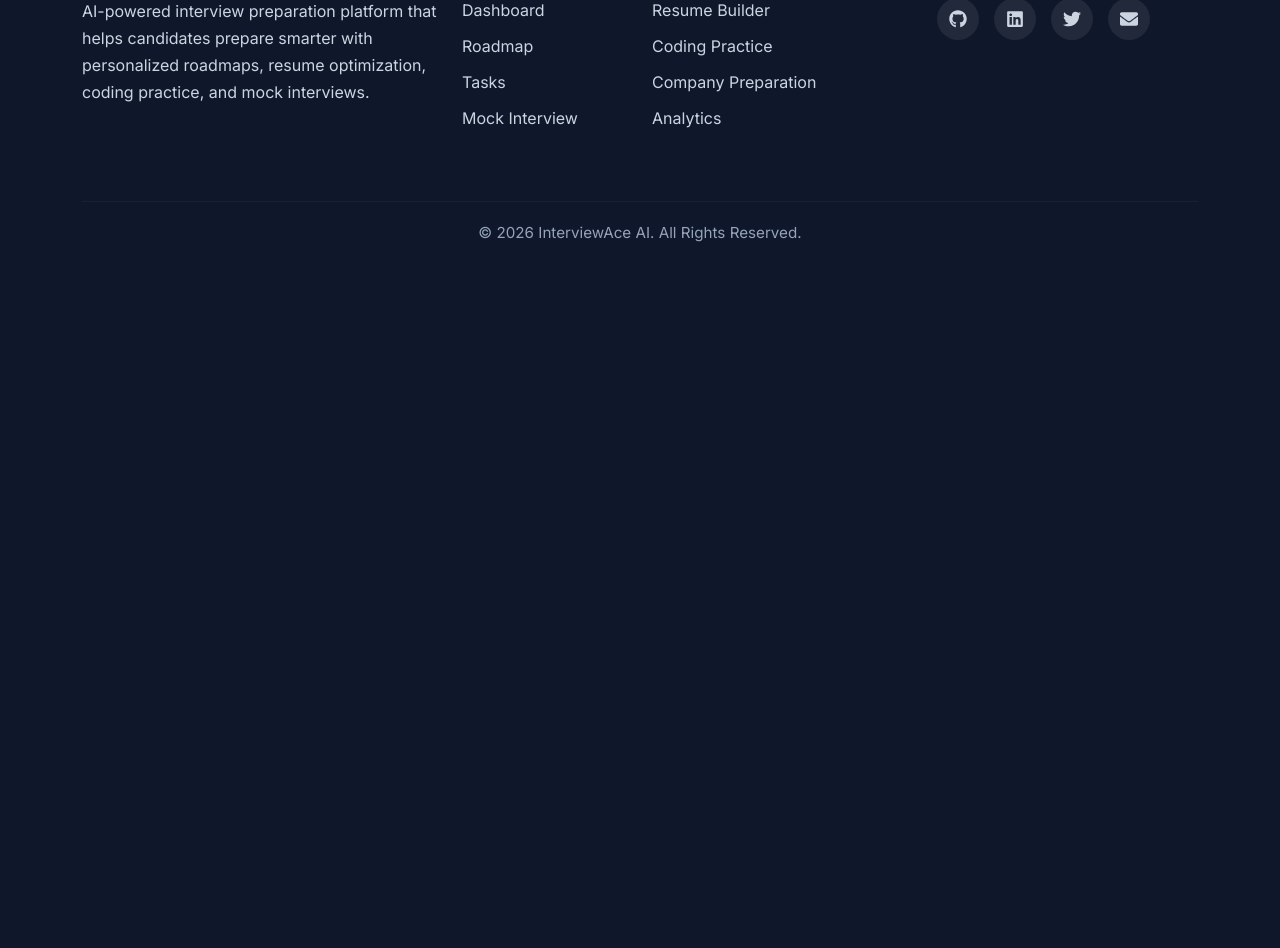
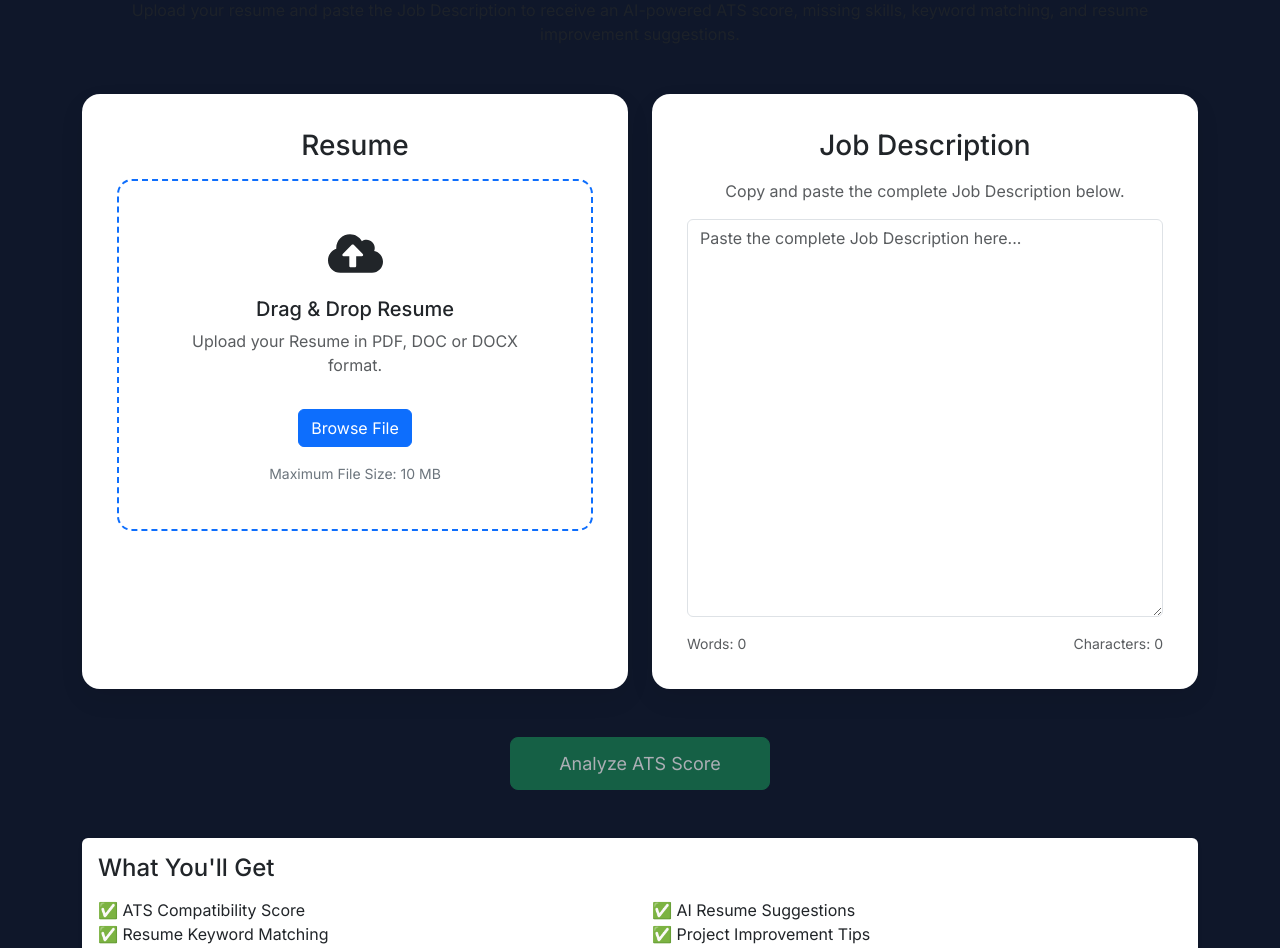
Before and after one commit to Arunitdy/Resume, a React (Vite) app in the folder client/: page / in a window 1280 px wide. Shown: the part 162-1110 px from the top of the page. Before the commit the page ends 800 px from the top, so only its background shows below. Built offline with nearby package versions, Linux system fonts and the light colour scheme.

Commit message:
feat: Implement ResumeAnalyzer page with upload functionality and styling

```diff
--- a/client/src/App.tsx
+++ b/client/src/App.tsx
@@ -1,6 +1,7 @@
 import { useState } from 'react'
 import Navbar from './components/Navbar/Navbar';
 import Footer from './components/Footer/Footer';
+import ResumeAnalyzer from './pages/ResumeAnalyzer/ResumeAnalyzer';
 import './App.css'
 
 function App() {
@@ -9,6 +10,7 @@ function App() {
   return (
     <>
       < Navbar/>
+      < ResumeAnalyzer/>
       < Footer/>
     </>
   )
--- a/client/src/pages/ResumeAnalyzer/ResumeAnalyzer.css
+++ b/client/src/pages/ResumeAnalyzer/ResumeAnalyzer.css
@@ -0,0 +1,65 @@
+.upload-card{
+
+    background:white;
+
+    border-radius:18px;
+
+    padding:35px;
+
+    box-shadow:0 10px 25px rgba(0,0,0,.08);
+
+    text-align:center;
+
+    height:100%;
+
+}
+
+.drop-zone{
+
+    border:2px dashed #0d6efd;
+
+    border-radius:15px;
+
+    padding:45px;
+
+    transition:.3s;
+
+    cursor:pointer;
+
+}
+
+.dragging{
+
+    background:#eaf3ff;
+
+    border-color:#198754;
+
+}
+
+.uploaded-file{
+
+    padding:30px;
+
+}
+
+.upload-card h4{
+
+    margin-bottom:25px;
+
+    font-weight:700;
+
+}
+
+.upload-card p{
+
+    color:gray;
+
+}
+
+.btn-lg{
+
+    padding:12px 35px;
+
+    font-size:18px;
+
+}
--- a/client/src/pages/ResumeAnalyzer/ResumeAnalyzer.tsx
+++ b/client/src/pages/ResumeAnalyzer/ResumeAnalyzer.tsx
@@ -0,0 +1,172 @@
+import { useState } from "react";
+import UploadCard from "./components/UploadCard";
+import "./ResumeAnalyzer.css";
+
+const ResumeAnalyzer = () => {
+  const [resume, setResume] = useState<File | null>(null);
+  const [jobDescription, setJobDescription] = useState("");
+
+  const handleAnalyze = () => {
+    if (!resume) {
+      alert("Please upload your resume.");
+      return;
+    }
+
+    if (jobDescription.trim() === "") {
+      alert("Please paste the Job Description.");
+      return;
+    }
+
+    console.log("Resume:", resume);
+    console.log("Job Description:", jobDescription);
+
+    // TODO:
+    // Call Spring Boot API here
+    //
+    // POST /api/ats/analyze
+    //
+    // Send:
+    // resume
+    // jobDescription
+  };
+
+  return (
+    <div className="container py-5">
+
+      {/* Header */}
+      <div className="text-center mb-5">
+
+        <h1 className="fw-bold">
+          AI Resume ATS Analyzer
+        </h1>
+
+        <p className="text-muted">
+          Upload your resume and paste the Job Description to
+          receive an AI-powered ATS score, missing skills,
+          keyword matching, and resume improvement suggestions.
+        </p>
+
+      </div>
+
+      {/* Upload Section */}
+      <div className="row g-4">
+
+        {/* Resume Upload */}
+        <div className="col-lg-6">
+
+          <UploadCard onFileSelect={setResume} />
+
+        </div>
+
+        {/* Job Description */}
+        <div className="col-lg-6">
+
+          <div className="upload-card h-100">
+
+            <h3 className="mb-3">
+              Job Description
+            </h3>
+
+            <p className="text-muted">
+              Copy and paste the complete Job Description below.
+            </p>
+
+            <textarea
+              className="form-control jd-textarea"
+              rows={16}
+              placeholder="Paste the complete Job Description here..."
+              value={jobDescription}
+              onChange={(e) =>
+                setJobDescription(e.target.value)
+              }
+            />
+
+            <div className="d-flex justify-content-between mt-3">
+
+              <small className="text-muted">
+                Words:{" "}
+                {
+                  jobDescription
+                    .trim()
+                    .split(/\s+/)
+                    .filter(Boolean).length
+                }
+              </small>
+
+              <small className="text-muted">
+                Characters: {jobDescription.length}
+              </small>
+
+            </div>
+
+          </div>
+
+        </div>
+
+      </div>
+
+      {/* Analyze Button */}
+      <div className="text-center mt-5">
+
+        <button
+          className="btn btn-success btn-lg px-5"
+          disabled={!resume || jobDescription.trim() === ""}
+          onClick={handleAnalyze}
+        >
+          Analyze ATS Score
+        </button>
+
+      </div>
+
+      {/* Information Section */}
+      <div className="row mt-5">
+
+        <div className="col-12">
+
+          <div className="card shadow-sm border-0">
+
+            <div className="card-body">
+
+              <h4 className="mb-3">
+                What You'll Get
+              </h4>
+
+              <div className="row">
+
+                <div className="col-md-6">
+
+                  <ul>
+                    <li>✅ ATS Compatibility Score</li>
+                    <li>✅ Resume Keyword Matching</li>
+                    <li>✅ Missing Technical Skills</li>
+                    <li>✅ Resume Formatting Review</li>
+                  </ul>
+
+                </div>
+
+                <div className="col-md-6">
+
+                  <ul>
+                    <li>✅ AI Resume Suggestions</li>
+                    <li>✅ Project Improvement Tips</li>
+                    <li>✅ Resume Optimization Report</li>
+                    <li>✅ Personalized Learning Roadmap</li>
+                  </ul>
+
+                </div>
+
+              </div>
+
+            </div>
+
+          </div>
+
+        </div>
+
+      </div>
+
+    </div>
+  );
+};
+
+export default ResumeAnalyzer;
--- a/client/src/pages/ResumeAnalyzer/components/UploadCard.tsx
+++ b/client/src/pages/ResumeAnalyzer/components/UploadCard.tsx
@@ -0,0 +1,155 @@
+import { useRef, useState } from "react";
+import {
+  FaCloudUploadAlt,
+  FaFilePdf,
+  FaFileWord,
+  FaTrash,
+  FaEye,
+  FaCheckCircle,
+} from "react-icons/fa";
+
+interface UploadCardProps {
+  onFileSelect: (file: File | null) => void;
+}
+
+const UploadCard = ({ onFileSelect }: UploadCardProps) => {
+  const inputRef = useRef<HTMLInputElement>(null);
+
+  const [file, setFile] = useState<File | null>(null);
+  const [dragging, setDragging] = useState(false);
+
+  const handleFile = (selectedFile: File | null) => {
+    if (!selectedFile) return;
+
+    // File validation
+    const allowedTypes = [
+      "application/pdf",
+      "application/msword",
+      "application/vnd.openxmlformats-officedocument.wordprocessingml.document",
+    ];
+
+    if (!allowedTypes.includes(selectedFile.type)) {
+      alert("Only PDF, DOC and DOCX files are allowed.");
+      return;
+    }
+
+    // Max 10 MB
+    if (selectedFile.size > 10 * 1024 * 1024) {
+      alert("Maximum file size is 10 MB.");
+      return;
+    }
+
+    setFile(selectedFile);
+    onFileSelect(selectedFile);
+  };
+
+  const getIcon = () => {
+    if (!file) return <FaCloudUploadAlt size={55} />;
+
+    if (file.type === "application/pdf") {
+      return <FaFilePdf size={55} className="text-danger" />;
+    }
+
+    return <FaFileWord size={55} className="text-primary" />;
+  };
+
+  return (
+    <div className="upload-card">
+
+      <h3 className="mb-3">Resume</h3>
+
+      {!file ? (
+        <div
+          className={`drop-zone ${dragging ? "dragging" : ""}`}
+          onDragOver={(e) => {
+            e.preventDefault();
+            setDragging(true);
+          }}
+          onDragLeave={() => setDragging(false)}
+          onDrop={(e) => {
+            e.preventDefault();
+            setDragging(false);
+
+            if (e.dataTransfer.files.length > 0) {
+              handleFile(e.dataTransfer.files[0]);
+            }
+          }}
+        >
+          {getIcon()}
+
+          <h5 className="mt-3">Drag & Drop Resume</h5>
+
+          <p className="text-muted">
+            Upload your Resume in PDF, DOC or DOCX format.
+          </p>
+
+          <button
+            className="btn btn-primary mt-3"
+            onClick={() => inputRef.current?.click()}
+          >
+            Browse File
+          </button>
+
+          <input
+            hidden
+            ref={inputRef}
+            type="file"
+            accept=".pdf,.doc,.docx"
+            onChange={(e) =>
+              handleFile(e.target.files ? e.target.files[0] : null)
+            }
+          />
+
+          <small className="d-block mt-3 text-secondary">
+            Maximum File Size: 10 MB
+          </small>
+        </div>
+      ) : (
+        <div className="uploaded-file">
+
+          {getIcon()}
+
+          <h5 className="mt-3">{file.name}</h5>
+
+          <p className="text-muted">
+            {(file.size / 1024 / 1024).toFixed(2)} MB
+          </p>
+
+          <div className="text-success mb-3">
+            <FaCheckCircle className="me-2" />
+            Uploaded Successfully
+          </div>
+
+          <div className="d-flex justify-content-center gap-3">
+
+            <button
+              className="btn btn-outline-primary"
+              disabled
+            >
+              <FaEye className="me-2" />
+              Preview
+            </button>
+
+            <button
+              className="btn btn-outline-danger"
+              onClick={() => {
+                setFile(null);
+                onFileSelect(null);
+
+                if (inputRef.current) {
+                  inputRef.current.value = "";
+                }
+              }}
+            >
+              <FaTrash className="me-2" />
+              Remove
+            </button>
+
+          </div>
+        </div>
+      )}
+    </div>
+  );
+};
+
+export default UploadCard;
```
